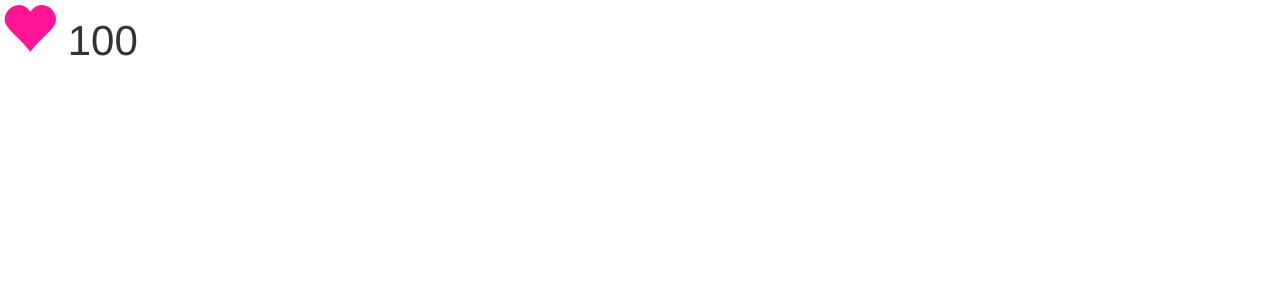
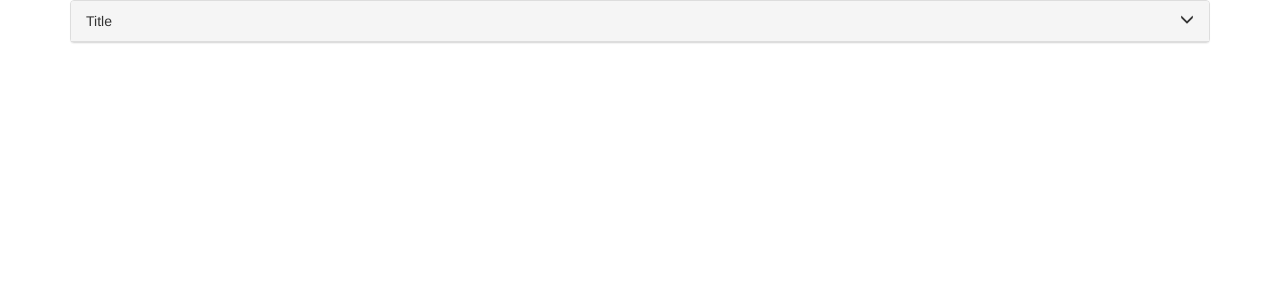
Before and after one commit to ami-friedman/AngularCourse, an Angular app in the folder hello-world/: page / in a window 1280 px wide. Shown: the top 300 px of the page. Built offline with nearby package versions, Linux system fonts and the light colour scheme.

Commit message:
Zippy solution #1

```diff
--- a/hello-world/src/app/app.component.html
+++ b/hello-world/src/app/app.component.html
@@ -1,5 +1,2 @@
-<app-like
-[isLiked]="tweet.isLiked"
-[likeCount]="tweet.likeCount"
->
-</app-like>
+<zippy>
+</zippy>
--- a/hello-world/src/app/app.module.ts
+++ b/hello-world/src/app/app.module.ts
@@ -8,6 +8,7 @@ import { AuthorComponent } from './author/author.component';
 import { LikeComponent } from './like/like.component';
 import { CaseComponent } from './case/case.component';
 import { TitlecasePipe } from './titlecase.pipe';
+import { ZippyComponent } from './zippy/zippy.component';
 
 @NgModule({
   declarations: [
@@ -15,7 +16,8 @@ import { TitlecasePipe } from './titlecase.pipe';
     AuthorComponent,
     LikeComponent,
     CaseComponent,
-    TitlecasePipe
+    TitlecasePipe,
+    ZippyComponent
   ],
   imports: [
     BrowserModule,
--- /dev/null
+++ b/hello-world/src/app/zippy/zippy.component.css
@@ -0,0 +1,3 @@
+.panel-heading {
+  cursor: pointer;
+}
--- /dev/null
+++ b/hello-world/src/app/zippy/zippy.component.html
@@ -0,0 +1,18 @@
+<div class="container">
+    <div class="panel panel-default">
+        <div *ngIf='clicked; then withTitle else noTitle'></div>
+        <ng-template #withTitle>
+            <div class="panel-heading" (click)='onClick()'>
+                <h3 class="panel-title">{{ panel.title }}<span class="glyphicon glyphicon-menu-up pull-right"></span></h3>
+              </div>
+              <div class="panel-body">
+                {{ panel.body }}
+              </div>
+        </ng-template>
+        <ng-template #noTitle>
+            <div class="panel-heading" (click)='onClick()'>
+                {{ panel.title }}<span class="glyphicon glyphicon-menu-down pull-right"></span>
+             </div>
+        </ng-template>
+      </div>
+</div>
--- /dev/null
+++ b/hello-world/src/app/zippy/zippy.component.ts
@@ -0,0 +1,24 @@
+import { Component, OnInit } from '@angular/core';
+
+@Component({
+  selector: 'zippy',
+  templateUrl: './zippy.component.html',
+  styleUrls: ['./zippy.component.css']
+})
+export class ZippyComponent {
+  panel = {
+    title: 'Title',
+    body: 'Body',
+  };
+
+  clicked = false;
+
+  constructor() { }
+
+  onClick() {
+    this.clicked = !this.clicked;
+  }
+
+
+
+}
```
Also changed, not shown: 1 other file (tests, documents, lock files or other folders).
